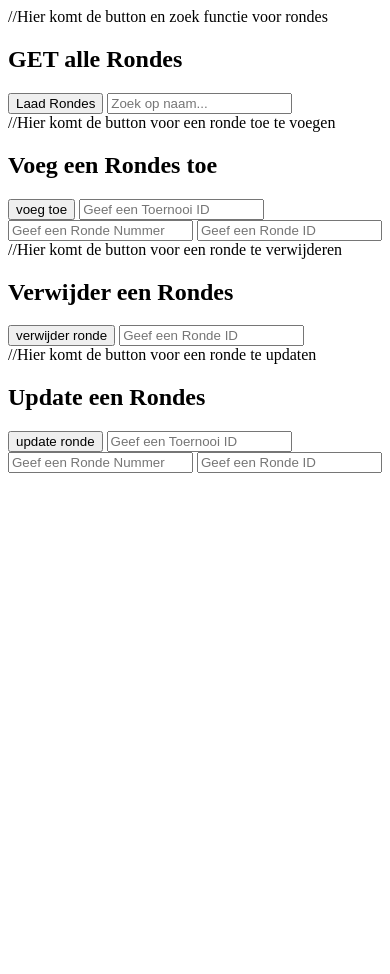
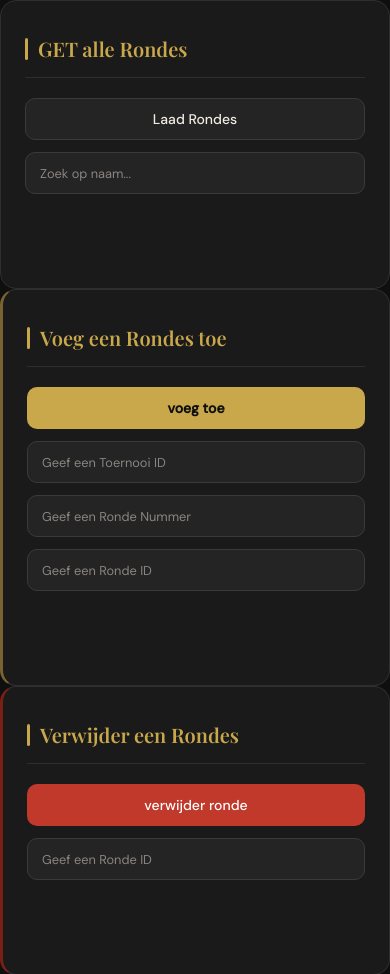
Before and after one commit to armandmarinov-max/Frontend_project, a plain HTML site: page ronde.html in a window 390 px wide. Shown: the top 974 px of the page. Before the commit the page ends 844 px from the top, so only its background shows below. Drawn offline with nearby package versions, Linux system fonts and the light colour scheme.

Commit message:
een paar tweaks en css

```diff
--- a/ronde.html
+++ b/ronde.html
@@ -6,7 +6,7 @@
     <title>Rondes</title>
 </head>
 <body>
-  //Hier komt de button en zoek functie voor rondes
+
     <section aria-labelledby="Get-Rondes-title">
       <h2 id="Get-Rondes-title">GET alle Rondes</h2>
       <div class="Get-Rondes">
@@ -16,7 +16,7 @@
       </div>
       <div id="results" class="grid" aria-live="polite"></div>
     </section>
-  //Hier komt de button voor een ronde toe te voegen
+
   <section aria-labelledby="Post-Rondes-title">
       <h2 id="Post-Rondes-title">Voeg een Rondes toe</h2>
       <div class="Post-Rondes">
@@ -28,7 +28,7 @@
       </div>
       <div id="results" class="grid" aria-live="polite"></div>
     </section>
-    //Hier komt de button voor een ronde te verwijderen
+
      <section aria-labelledby="Post-Rondes-title">
       <h2 id="Delete-Rondes-title">Verwijder een Rondes</h2>
       <div class="Delete-Rondes">
@@ -38,7 +38,7 @@
       </div>
       <div id="results" class="grid" aria-live="polite"></div>
     </section>
-    //Hier komt de button voor een ronde te updaten
+
      <section aria-labelledby="Put-Rondes-title">
       <h2 id="Put-Rondes-title">Update een Rondes</h2>
       <div class="Put-Rondes">
@@ -51,6 +51,8 @@
       <div id="results" class="grid" aria-live="polite"></div>
     </section>
     <script src="ronde.js"></script>
+    <link rel="stylesheet" href="styles.css" />
+
     </main>
 </body>
 </html>
--- /dev/null
+++ b/styles.css
@@ -0,0 +1,364 @@
+@import url('https://fonts.googleapis.com/css2?family=Playfair+Display:wght@500;600;700&family=DM+Sans:ital,wght@0,300;0,400;0,500;1,300&display=swap');
+
+/* ── Root Variables ── */
+:root {
+  --clr-bg:         #0f0f0f;
+  --clr-surface:    #1a1a1a;
+  --clr-surface2:   #242424;
+  --clr-border:     #2e2e2e;
+  --clr-border2:    #3a3a3a;
+  --clr-gold:       #c9a84c;
+  --clr-gold-light: #e2c97e;
+  --clr-gold-dim:   #7a6330;
+  --clr-text:       #f0ece4;
+  --clr-muted:      #8a8580;
+  --clr-danger:     #c0392b;
+  --clr-danger-dim: #7a1f16;
+  --clr-success:    #2e7d5e;
+  --clr-update:     #1e5a8a;
+  --clr-update-dim: #153f61;
+  --radius:         10px;
+  --radius-lg:      16px;
+  --shadow:         0 4px 24px rgba(0,0,0,0.4);
+  --transition:     0.18s ease;
+}
+
+/* ── Reset & Base ── */
+*, *::before, *::after { box-sizing: border-box; margin: 0; padding: 0; }
+
+html { scroll-behavior: smooth; }
+
+body {
+  font-family: 'DM Sans', sans-serif;
+  background-color: var(--clr-bg);
+  color: var(--clr-text);
+  min-height: 100vh;
+  line-height: 1.6;
+}
+
+/* ── Page Layout ── */
+main, body > section, body > div {
+  max-width: 900px;
+  margin: 0 auto;
+  padding: 2rem 1.5rem 4rem;
+}
+
+/* ── Page Header ── */
+.page-header {
+  display: flex;
+  align-items: center;
+  gap: 16px;
+  padding: 2.5rem 0 2rem;
+  border-bottom: 1px solid var(--clr-border);
+  margin-bottom: 2.5rem;
+}
+
+.page-header .chess-icon {
+  font-size: 2rem;
+  line-height: 1;
+}
+
+.page-header h1 {
+  font-family: 'Playfair Display', serif;
+  font-size: 2rem;
+  font-weight: 700;
+  color: var(--clr-gold);
+  letter-spacing: -0.02em;
+}
+
+.page-header p {
+  font-size: 0.875rem;
+  color: var(--clr-muted);
+  margin-top: 2px;
+}
+
+/* ── Nav Bar ── */
+nav {
+  background: var(--clr-surface);
+  border-bottom: 1px solid var(--clr-border);
+  position: sticky;
+  top: 0;
+  z-index: 100;
+}
+
+nav ul {
+  display: flex;
+  list-style: none;
+  max-width: 900px;
+  margin: 0 auto;
+  padding: 0 1.5rem;
+  gap: 0;
+}
+
+nav a {
+  display: block;
+  padding: 1rem 1.25rem;
+  color: var(--clr-muted);
+  text-decoration: none;
+  font-size: 0.875rem;
+  font-weight: 500;
+  border-bottom: 2px solid transparent;
+  transition: color var(--transition), border-color var(--transition);
+}
+
+nav a:hover,
+nav a.active {
+  color: var(--clr-gold);
+  border-bottom-color: var(--clr-gold);
+}
+
+/* ── Section Cards ── */
+section {
+  background: var(--clr-surface);
+  border: 1px solid var(--clr-border);
+  border-radius: var(--radius-lg);
+  padding: 1.75rem 2rem;
+  margin-bottom: 1.5rem;
+  transition: border-color var(--transition);
+}
+
+section:hover {
+  border-color: var(--clr-border2);
+}
+
+section h2 {
+  font-family: 'Playfair Display', serif;
+  font-size: 1.25rem;
+  font-weight: 600;
+  color: var(--clr-gold);
+  margin-bottom: 1.25rem;
+  padding-bottom: 0.75rem;
+  border-bottom: 1px solid var(--clr-border);
+  display: flex;
+  align-items: center;
+  gap: 10px;
+}
+
+section h2::before {
+  content: '';
+  display: inline-block;
+  width: 3px;
+  height: 1.1em;
+  background: var(--clr-gold);
+  border-radius: 2px;
+  flex-shrink: 0;
+}
+
+/* ── Input Grid ── */
+.Get-Klassement,
+.Post-Klassement,
+.Delete-Klassement,
+.Put-Klassement,
+.Get-Rondes,
+.Post-Rondes,
+.Delete-Rondes,
+.Put-Rondes,
+.Get-Spel,
+.Post-Spel,
+.Delete-Spel,
+.Put-Spel,
+.Get-Spelers,
+.Post-Spelers,
+.Delete-Spelers,
+.Put-Spelers,
+.Get-Toernooien,
+.Post-Toernooi,
+.Delete-Toernooi,
+.Put-Toernooi {
+  display: grid;
+  grid-template-columns: repeat(auto-fill, minmax(220px, 1fr));
+  gap: 12px;
+  align-items: end;
+}
+
+/* ── Inputs ── */
+input[type="text"],
+input[type="number"],
+input[type="search"],
+input[type="date"] {
+  width: 100%;
+  height: 42px;
+  background: var(--clr-surface2);
+  border: 1px solid var(--clr-border2);
+  border-radius: var(--radius);
+  padding: 0 14px;
+  font-family: 'DM Sans', sans-serif;
+  font-size: 0.875rem;
+  color: var(--clr-text);
+  outline: none;
+  transition: border-color var(--transition), box-shadow var(--transition);
+  -webkit-appearance: none;
+}
+
+input[type="text"]::placeholder,
+input[type="number"]::placeholder,
+input[type="search"]::placeholder,
+input[type="date"]::placeholder {
+  color: var(--clr-muted);
+  font-size: 0.8rem;
+}
+
+input:focus {
+  border-color: var(--clr-gold-dim);
+  box-shadow: 0 0 0 3px rgba(201, 168, 76, 0.12);
+}
+
+input[type="date"]::-webkit-calendar-picker-indicator {
+  filter: invert(0.6) sepia(1) saturate(2) hue-rotate(5deg);
+  cursor: pointer;
+}
+
+/* ── Buttons ── */
+button {
+  height: 42px;
+  padding: 0 20px;
+  border: none;
+  border-radius: var(--radius);
+  font-family: 'DM Sans', sans-serif;
+  font-size: 0.875rem;
+  font-weight: 500;
+  cursor: pointer;
+  transition: opacity var(--transition), transform var(--transition), box-shadow var(--transition);
+  white-space: nowrap;
+}
+
+button:active { transform: scale(0.97); }
+
+/* Load / GET buttons */
+button[id^="load-"] {
+  background: var(--clr-surface2);
+  color: var(--clr-text);
+  border: 1px solid var(--clr-border2);
+}
+button[id^="load-"]:hover {
+  border-color: var(--clr-gold-dim);
+  color: var(--clr-gold-light);
+}
+
+/* Add / POST buttons */
+button[id^="add-"] {
+  background: var(--clr-gold);
+  color: #0f0f0f;
+  font-weight: 600;
+}
+button[id^="add-"]:hover {
+  background: var(--clr-gold-light);
+  box-shadow: 0 4px 16px rgba(201,168,76,0.3);
+}
+
+/* Delete buttons */
+button[id^="delete-"] {
+  background: var(--clr-danger);
+  color: #fff;
+}
+button[id^="delete-"]:hover {
+  background: #e74c3c;
+  box-shadow: 0 4px 16px rgba(192,57,43,0.35);
+}
+
+/* Update / PUT buttons */
+button[id^="update-"] {
+  background: var(--clr-update);
+  color: #fff;
+}
+button[id^="update-"]:hover {
+  background: #2471a3;
+  box-shadow: 0 4px 16px rgba(30,90,138,0.35);
+}
+
+/* ── Status Span ── */
+span[id="status"],
+span[role="status"] {
+  grid-column: 1 / -1;
+  font-size: 0.8rem;
+  color: var(--clr-muted);
+  min-height: 18px;
+  padding: 4px 0;
+}
+
+/* ── Results Grid ── */
+.grid {
+  display: grid;
+  grid-template-columns: repeat(auto-fill, minmax(200px, 1fr));
+  gap: 12px;
+  margin-top: 1.25rem;
+}
+
+.grid:empty { display: none; }
+
+/* Result cards injected by JS */
+.result-card {
+  background: var(--clr-surface2);
+  border: 1px solid var(--clr-border);
+  border-radius: var(--radius);
+  padding: 1rem 1.125rem;
+  font-size: 0.85rem;
+  animation: fadeUp 0.25s ease;
+}
+
+.result-card strong {
+  display: block;
+  font-weight: 600;
+  color: var(--clr-gold-light);
+  margin-bottom: 6px;
+  font-size: 0.95rem;
+}
+
+.result-card span {
+  display: block;
+  color: var(--clr-muted);
+  line-height: 1.7;
+}
+
+@keyframes fadeUp {
+  from { opacity: 0; transform: translateY(6px); }
+  to   { opacity: 1; transform: none; }
+}
+
+/* ── Section color accents ── */
+section:has(button[id^="delete-"]) {
+  border-left: 3px solid var(--clr-danger-dim);
+}
+
+section:has(button[id^="update-"]) {
+  border-left: 3px solid var(--clr-update-dim);
+}
+
+section:has(button[id^="add-"]) {
+  border-left: 3px solid var(--clr-gold-dim);
+}
+
+/* ── Scrollbar ── */
+::-webkit-scrollbar { width: 6px; }
+::-webkit-scrollbar-track { background: var(--clr-bg); }
+::-webkit-scrollbar-thumb { background: var(--clr-border2); border-radius: 3px; }
+::-webkit-scrollbar-thumb:hover { background: var(--clr-muted); }
+
+/* ── Responsive ── */
+@media (max-width: 600px) {
+  section { padding: 1.25rem 1rem; }
+  .page-header h1 { font-size: 1.5rem; }
+
+  .Get-Klassement,
+  .Post-Klassement,
+  .Delete-Klassement,
+  .Put-Klassement,
+  .Get-Rondes,
+  .Post-Rondes,
+  .Delete-Rondes,
+  .Put-Rondes,
+  .Get-Spel,
+  .Post-Spel,
+  .Delete-Spel,
+  .Put-Spel,
+  .Get-Spelers,
+  .Post-Spelers,
+  .Delete-Spelers,
+  .Put-Spelers,
+  .Get-Toernooien,
+  .Post-Toernooi,
+  .Delete-Toernooi,
+  .Put-Toernooi {
+    grid-template-columns: 1fr;
+  }
+}
```
Also changed, not shown: klassement.html (+5 -4 lines), spel.html (+6 -4 lines), spelers.html (+5 -5 lines), toernooien.html (+5 -4 lines).
